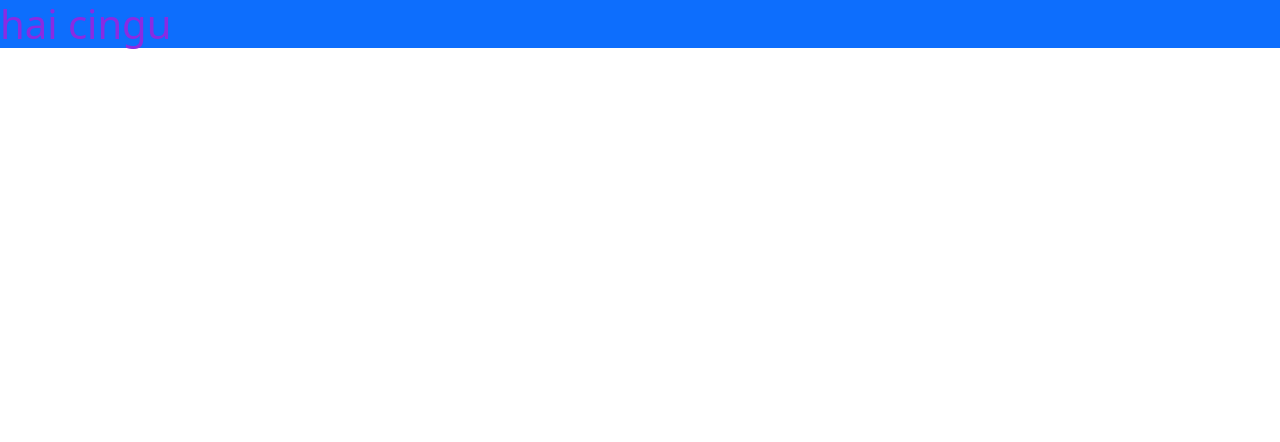
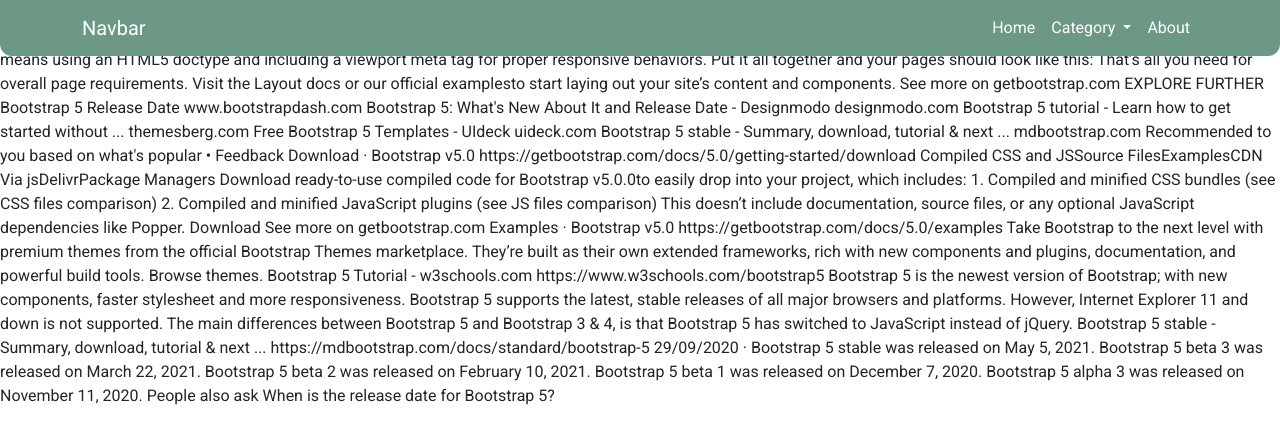
Before and after one commit to randynetworks/capstone_fyp, a website built with webpack: page src/templates/index.html in a window 1280 px wide. Built offline with nearby package versions, Linux system fonts and the light colour scheme.

Commit message:
membuat navbar

```diff
--- a/package.json
+++ b/package.json
@@ -28,6 +28,7 @@
     "whatwg-fetch": "^3.2.0"
   },
   "dependencies": {
+    "@popperjs/core": "^2.10.2",
     "bootstrap": "^5.1.3",
     "regenerator-runtime": "^0.13.9"
   }
--- a/src/scripts/index.js
+++ b/src/scripts/index.js
@@ -1,3 +1,4 @@
 import 'regenerator-runtime';
 import 'bootstrap/dist/css/bootstrap.min.css';
+import 'bootstrap/dist/js/bootstrap.min';
 import '../styles/main.css';
--- a/src/styles/main.css
+++ b/src/styles/main.css
@@ -1,3 +1,28 @@
-h1 {
-    color: blueviolet;
+@import url('https://fonts.googleapis.com/css2?family=Roboto&display=swap');
+
+* {
+    margin: 0;
+    padding: 0;
 }
+
+body, html {
+    font-family: 'Roboto', 'sans-serif';
+}
+
+/* Navbar / Header*/
+.nav-custom, .dropdwon-custom li {
+    background-color: #6D9886;
+}
+
+.nav-custom {
+    border-radius: 0 0 12px 12px;
+}
+
+.dropdwon-custom {
+    padding: 0;
+    border: none;
+}
+
+.drop-cust-item:hover {
+    color: #212121 !important;
+}
--- a/src/templates/index.html
+++ b/src/templates/index.html
@@ -7,6 +7,69 @@
     <title>Find Your Passion</title>
 </head>
 <body>
-    <h1 class="bg-primary">hai cingu</h1>
+   <nav class="navbar fixed-top navbar-expand-lg navbar-dark nav-custom">
+      <div class="container">
+         <a class="navbar-brand" href="#">Navbar</a>
+         <button class="navbar-toggler" type="button" data-bs-toggle="collapse" data-bs-target="#navbarNavAltMarkup" aria-controls="navbarNavAltMarkup" aria-expanded="false" aria-label="Toggle navigation">
+            <span class="navbar-toggler-icon"></span>
+         </button>
+         <div class="collapse navbar-collapse" id="navbarNavAltMarkup">
+            <div class="mx-auto"></div>
+               <ul class="navbar-nav">
+                  <li class="nav-item">
+                  <a class="nav-link text-white" href="#">Home</a>
+                  </li>
+                  <li class="nav-item dropdown">
+                     <a class="nav-link dropdown-toggle text-white" href="#" id="navbarDropdown" role="button" data-bs-toggle="dropdown" aria-expanded="false">
+                       Category
+                     </a>
+                     <ul class="dropdown-menu dropdwon-custom" aria-labelledby="navbarDropdown">
+                       <li><a class="dropdown-item drop-cust-item text-white" href="#">Web</a></li>
+                       <li><a class="dropdown-item drop-cust-item text-white" href="#">Android/iOS</a></li>
+                       <li><a class="dropdown-item drop-cust-item text-white" href="#">Cloud</a></li>
+                     </ul>
+                   </li>
+                  <li class="nav-item">
+                  <a class="nav-link text-white" href="#">About</a>
+                  </li>
+               </ul>
+            </div>
+         </div>
+      </div>
+   </nav>
+
+   <p>://getbootstrap.com/docs/5.0
+      Looking to quickly add Bootstrap to your project? Use jsDelivr, a free open source CDN. Using a package manager or need to download the source files? Head to the downloads page.
+      Starter Template
+      Important Globals
+      Community
+      Be sure to have your pages set up with the latest design and development standards. That means using an HTML5 doctype and including a viewport meta tag for proper responsive behaviors. Put it all together and your pages should look like this: That’s all you need for overall page requirements. Visit the Layout docs or our official examplesto start laying out your site’s content and components.
+      See more on getbootstrap.com
+      EXPLORE FURTHER
+      Bootstrap 5 Release Date	www.bootstrapdash.com
+      Bootstrap 5: What's New About It and Release Date - Designmodo	designmodo.com
+      Bootstrap 5 tutorial - Learn how to get started without ...	themesberg.com
+      Free Bootstrap 5 Templates - UIdeck	uideck.com
+      Bootstrap 5 stable - Summary, download, tutorial & next ...	mdbootstrap.com
+      Recommended to you based on what's popular • Feedback
+      Download · Bootstrap v5.0
+      https://getbootstrap.com/docs/5.0/getting-started/download
+      Compiled CSS and JSSource FilesExamplesCDN Via jsDelivrPackage Managers
+      Download ready-to-use compiled code for Bootstrap v5.0.0to easily drop into your project, which includes: 1. Compiled and minified CSS bundles (see CSS files comparison) 2. Compiled and minified JavaScript plugins (see JS files comparison) This doesn’t include documentation, source files, or any optional JavaScript dependencies like Popper. Download
+      See more on getbootstrap.com
+      Examples · Bootstrap v5.0
+      https://getbootstrap.com/docs/5.0/examples
+      Take Bootstrap to the next level with premium themes from the official Bootstrap Themes marketplace. They’re built as their own extended frameworks, rich with new components and plugins, documentation, and powerful build tools. Browse themes.
+
+      Bootstrap 5 Tutorial - w3schools.com
+      https://www.w3schools.com/bootstrap5
+      Bootstrap 5 is the newest version of Bootstrap; with new components, faster stylesheet and more responsiveness. Bootstrap 5 supports the latest, stable releases of all major browsers and platforms. However, Internet Explorer 11 and down is not supported. The main differences between Bootstrap 5 and Bootstrap 3 & 4, is that Bootstrap 5 has switched to JavaScript instead of jQuery.
+
+      Bootstrap 5 stable - Summary, download, tutorial & next ...
+      https://mdbootstrap.com/docs/standard/bootstrap-5
+      29/09/2020 · Bootstrap 5 stable was released on May 5, 2021. Bootstrap 5 beta 3 was released on March 22, 2021. Bootstrap 5 beta 2 was released on February 10, 2021. Bootstrap 5 beta 1 was released on December 7, 2020. Bootstrap 5 alpha 3 was released on November 11, 2020.
+
+      People also ask
+      When is the release date for Bootstrap 5?</p>
 </body>
 </html>
```
Also changed, not shown: 1 other file.
